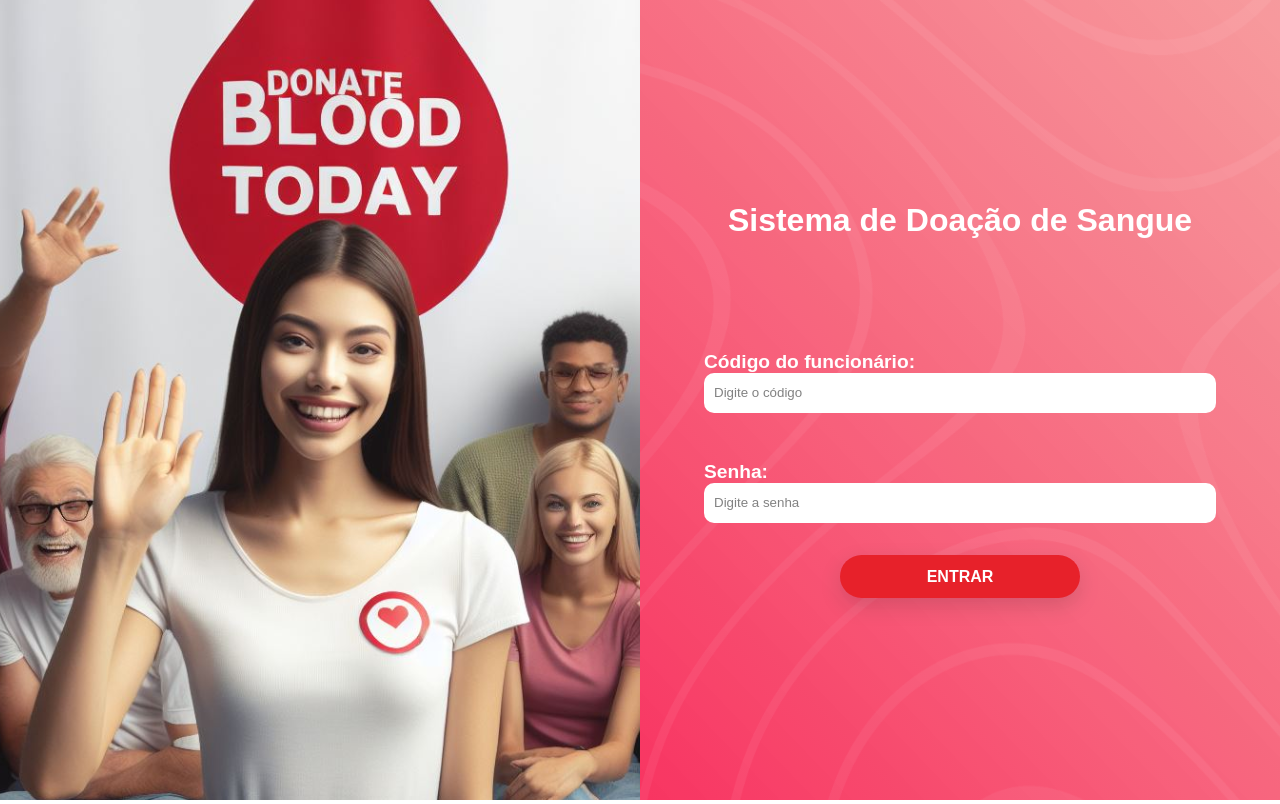
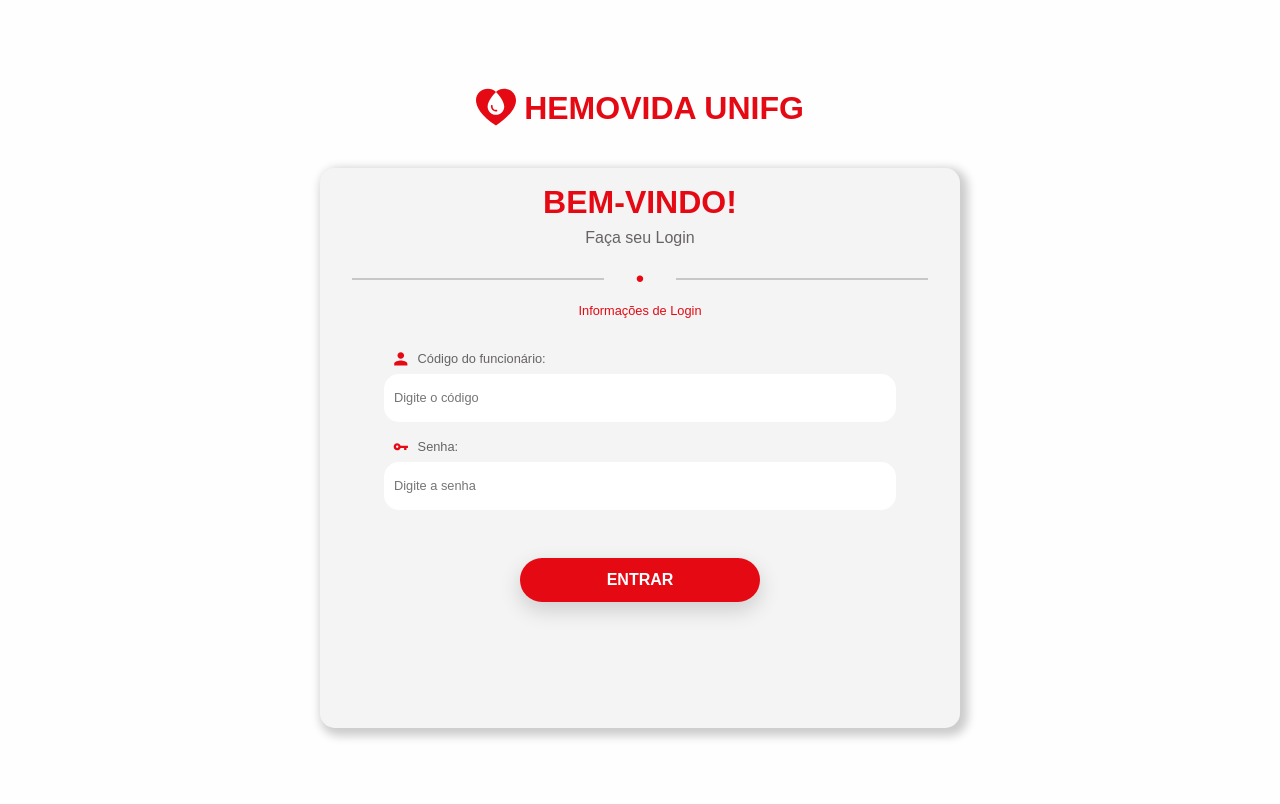
Before and after one commit to diogorennamdev/Sistema_Doacao_De_Sangue, a React (Vite) app: page / in a window 1280 px wide. Built offline with nearby package versions, Linux system fonts and the light colour scheme.

Commit message:
Update página de login com novo logotipo e estilo de entrada

```diff
--- a/src/pages/Login/index.jsx
+++ b/src/pages/Login/index.jsx
@@ -1,5 +1,6 @@
 import { useState } from 'react';
-import ImgDonation from '../../assets/ImgDonation.svg';
+import heart from '/heart.svg';
+import { IoMdPerson, IoMdKey } from 'react-icons/io';
 import './styles.css'
 
 import Input from '../../components/Input';
@@ -16,6 +17,7 @@ function Login() {
   const [password, setPassword] = useState('');
   const [loading, setLoading] = useState(false);
   const [show, setShow] = useState(false);
+
   const handleClose = () => setShow(false);
   const handleShow = () => setShow(true);
 
@@ -31,26 +33,29 @@ function Login() {
         employeeCode: employeeCode,
         password: password
       })
-      /// console.log(response.data);
+      console.log(response.data);
       setLoading(false);
 
     } catch (error) {
-      //console.log(error);
       setLoading(false);
     }
   }
 
   return (
     <main className='ContainerLogin'>
-      <div className='CardImageDonation'>
-        <img src={ImgDonation} alt="imagem representando doação de sangue" />
+      <div className='ContainerForm'>
+        <div className='ContainerLogo'>
+          <img src={heart} alt="Logo" /><h1 className='ContainerTitle'>HemoVida Unifg</h1>
         </div>
-
-      <div className='ContainerForm'>
         <div className='CardForm'>
-          <h1>Sistema de Doação de Sangue</h1>
-
-          <label htmlFor="employ">Código do funcionário:</label>
+          <h2 className='CardTitle'>Bem-Vindo!</h2>
+          <span className='CardSubtitle'>Faça seu Login</span>
+          <div className='CardDot'>
+            <hr /> • <hr />
+          </div>
+          <span>Informações de Login</span>
+          <div className="CardData">
+            <label htmlFor="employ"><IoMdPerson />Código do funcionário:</label>
             <Input
               id='employ'
               placeholder={'Digite o código'}
@@ -58,8 +63,7 @@ function Login() {
               value={employeeCode}
               onChange={(e) => setEmployeeCode(e.target.value)}
             />
-
-          <label htmlFor="password">Senha:</label>
+            <label htmlFor="password"><IoMdKey />Senha:</label>
             <Input
               className='password'
               placeholder={'Digite a senha'}
@@ -67,7 +71,7 @@ function Login() {
               value={password}
               onChange={(e) => setPassword(e.target.value)}
             />
-
+          </div>
           <div className='ContainerButton' >
             <Button
               loading={loading}
--- a/src/pages/Login/styles.css
+++ b/src/pages/Login/styles.css
@@ -1,58 +1,129 @@
-.ContainerLogin {
-    width: 100%;
+.ContainerForm {
+    display: flex;
+    flex-direction: column;
+    align-items: center;
+    justify-content: center;
     height: 100vh;
-    display: flex;
+    background-color: #fefefe;
 }
 
-.CardImageDonation {
-    width: 50%;
+.ContainerLogo {
+    display: flex;
+    align-items: center;
+    padding: 1rem;
+    margin-bottom: 1.5rem;
 }
 
-.CardImageDonation img {
-    width: 100%;
-    height: 100%;
-    object-fit: cover;
+.ContainerLogo img {
+    width: 2.5rem;
+    height: 2.5rem;
+    margin-right: 0.5rem;
 }
 
-.ContainerForm {
-    width: 50%;
-    background-image: url('../../assets/ImgBackgroundLogin.svg');
-    background-repeat: no-repeat;
-    background-position: center;
-    /* ou qualquer posição desejada */
-    background-size: cover;
-    opacity: 0.9;
-    display: flex;
-    align-items: center;
-    justify-content: center;
-    flex-direction: column;
+.ContainerLogo h1 {
+    font-size: 2rem;
+    color: #E50914;
+    text-transform: uppercase;
+    font-weight: 800;
 }
 
 .CardForm {
     display: flex;
     flex-direction: column;
+    width: 50%;
+    height: 70%;
+    flex-shrink: 0;
+    border-radius: 15px;
+    background: rgba(217, 217, 217, 0.29);
+    box-shadow: 4px 4px 10px 4px rgba(0, 0, 0, 0.20);
+}
+
+.CardForm .CardTitle {
+    text-align: center;
+    font-size: 2rem;
+    color: #E50914;
+    text-transform: uppercase;
+    font-weight: 700;
+    margin: 1rem 0 0.5rem;
+}
+
+.CardForm .CardSubtitle {
+    color: #676363;
+    font-weight: 400;
+    text-align: center;
+    font-size: 1rem;
+    margin-bottom: 1.5rem;
+}
+
+.CardForm .CardDot {
+    display: flex;
+    align-items: center;
+    justify-content: center;
+    width: 100%;
+    height: 1rem;
+    margin-bottom: 1rem;
+    color: #E50914;
+    font-size: 1.5rem;
+}
+
+.CardDot hr {
+    width: 100%;
+    border: 1.2px solid #67636350;
+    margin: 0 2rem;
+}
+
+.CardForm span {
+    text-align: center;
+    color: #E50914;
+    font-size: 0.8rem;
+    font-weight: 400;
+    margin-bottom: 1rem;
+}
+
+.CardData {
+    display: flex;
+    flex-direction: column;
+    align-items: baseline;
+    justify-content: center;
     width: 80%;
+    margin: 0 auto 2rem;
+}
 
+.CardData svg {
+    margin: 0 0.5rem;
+    color: #E50914;
+    font-size: 1.1rem;
 
 }
 
-.CardForm h1 {
-    color: #fff;
-    text-align: center;
-    font-weight: bold;
-    margin-bottom: 4rem;
+.CardForm label {
+    font-size: .8rem;
+    color: #676363;
+    font-weight: 400;
+    margin: 1rem 0 0.4rem;
+    display: flex;
+    align-items: center;
 }
 
-.CardForm label {
-    margin-top: 3rem;
-    color: #fff;
-    font-weight: bold;
-    font-size: 1.2rem;
+.CardForm input {
+    font-size: .8rem;
+    color: #676363;
+    height: 3rem;
+    flex-shrink: 0;
+    border-radius: 15px;
+    background: #FFF;
+    margin: 0 auto;
 }
+
+.CardForm input:focus {
+    outline: none;
+}
+
 
 .ContainerButton {
     display: flex;
+    align-items: center;
+    justify-content: center;
     width: 100%;
-    justify-content: center;
-    margin-top: 2rem;
+    margin-top: 1rem;
 }
```
Lines whose indentation alone changed are shown as unchanged.
